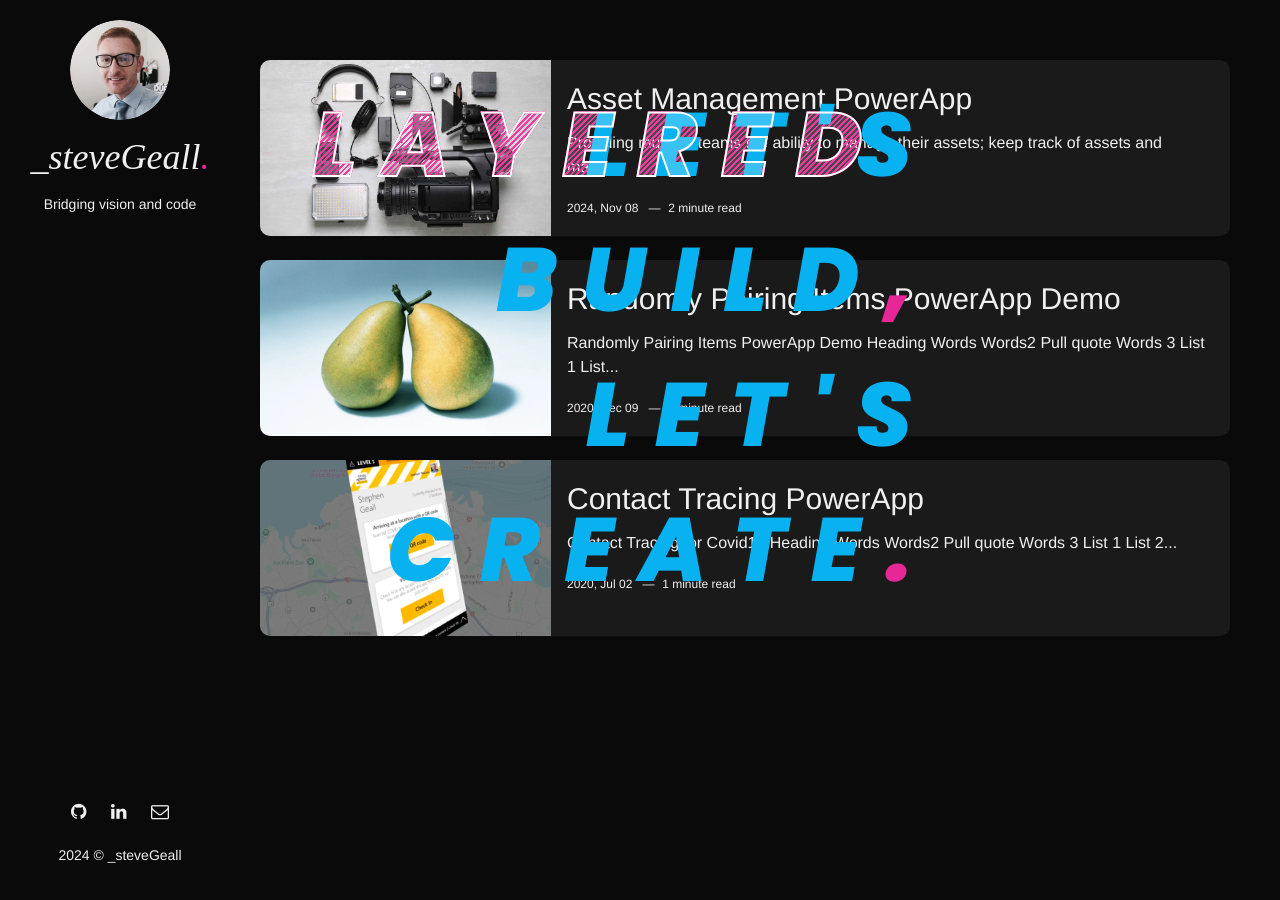
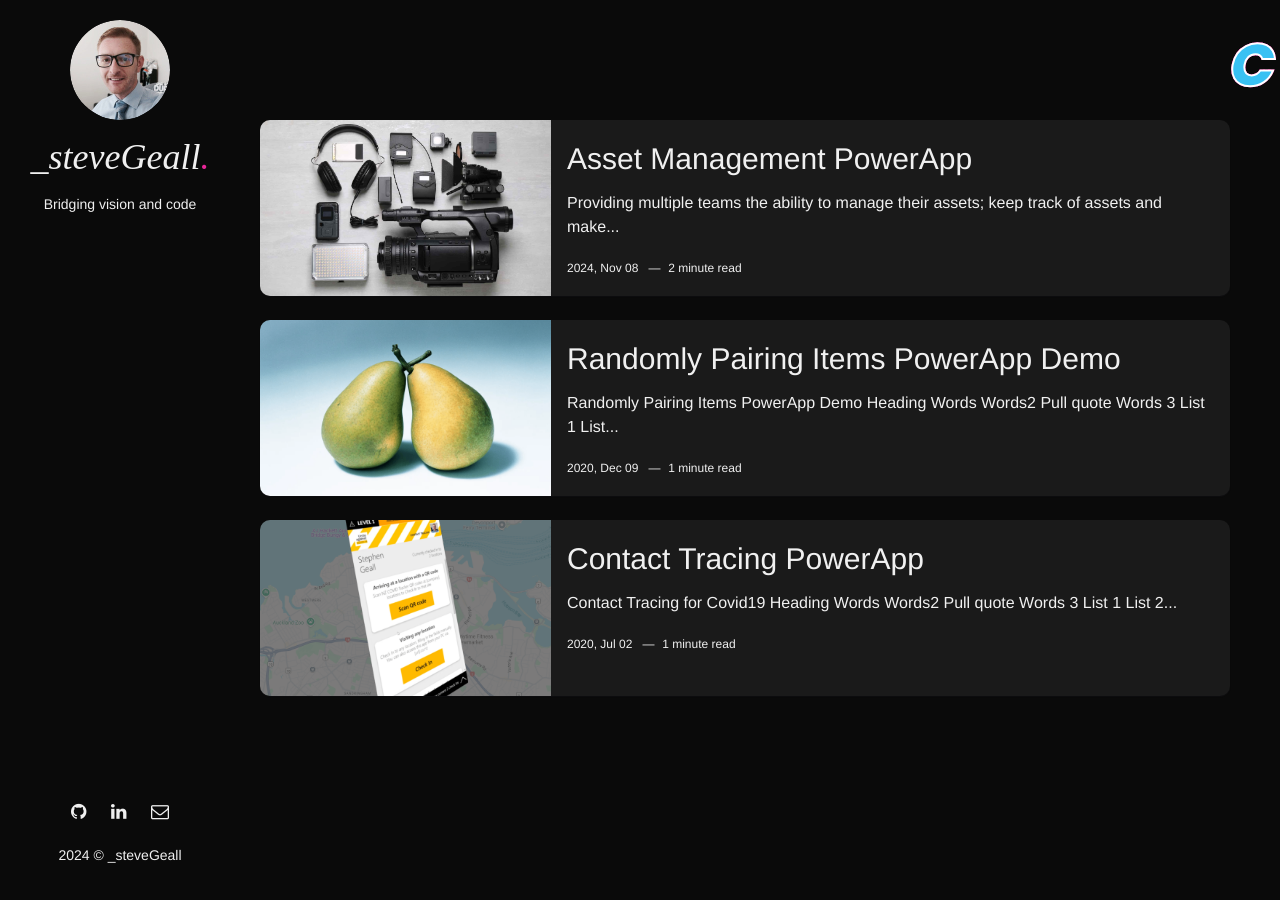
Before and after one commit to borough11/borough11.github.io, a Jekyll site: the page built from index.html, in a window 1280 px wide. Built offline with Jekyll 4.4.1, drawn with Linux system fonts in a browser that asks for light colours; nearby versions of some CDN libraries; the list of posts is cut into pages by our own code.

Commit message:
modified:   _layouts/main.html 	modified:   assets/css/main.css

```diff
--- a/_layouts/main.html
+++ b/_layouts/main.html
@@ -45,7 +45,7 @@
   <div class="main-headingSteve">
     <!--<h1><span id="headerSteve">Let's build<font color="#e72698">,</font> let's create<font color="#e72698">.</font></span></h1>-->
     <div id="topheading">
-      <span data-text="layered">Let's build<font color="#e72698">,</font> let's create<font color="#e72698">.</font></span>
+      <span data-text="CREATE!">CREATE!</span>
     </div>
 
   </div>
--- a/assets/css/main.css
+++ b/assets/css/main.css
@@ -1503,17 +1503,19 @@
   text-align: right;
 }
 
+#topheading {
+  padding-bottom: 60px;
+}
+
+
 #topheading span{
   position: absolute;
-  transform: translate(-50%,-50%);
-  top: 50%;
-  left: 50%;
   font-family: 'Poppins',sans-serif;
   text-transform: uppercase;
-  font-size: 90px;
+  font-size: 60px;
   letter-spacing: 25px;
   color: #08b2f0;
-  cursor: pointer;
+  cursor: crosshair;
 }
 #topheading span:before{
   content: attr(data-text);
```
